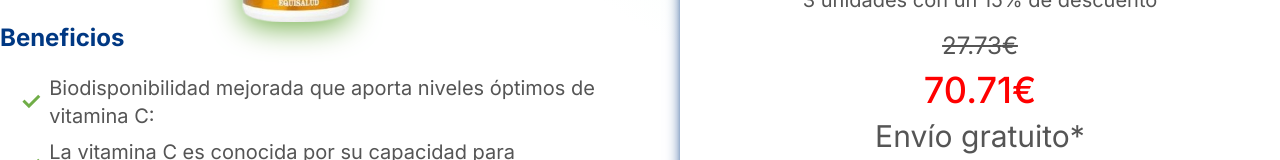
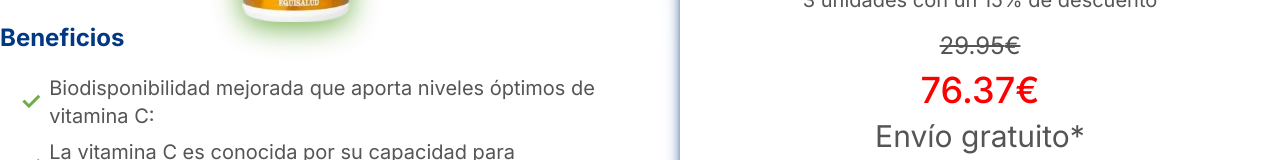
Before and after one commit to santiagomanso/natursanix-holovit, a Next.js app: page / in a window 1280 px wide. Shown: the part 374-534 px from the top of the page. Built offline with nearby package versions, Linux system fonts and the light colour scheme.

Commit message:
🔧 rework price

```diff
--- a/src/components/display-price.tsx
+++ b/src/components/display-price.tsx
@@ -18,10 +18,16 @@ export default function DisplayPrice() {
 
   const formattedDiscount = `${(item.discount * 100).toFixed(0)}%`
 
-  const newPrice = (
-    (item.originalPrice - item.originalPrice * item.discount) *
-    item.amount
-  ).toFixed(2)
+  //29.995
+  let newPrice =
+    (item.originalPrice - item.originalPrice * item.discount) * item.amount
+
+  function redondearA2Decimales(numero: number): number {
+    return Math.round(numero * 100) / 100
+  }
+
+  // const numeroConTresDecimales: number = newPrice
+  const price = redondearA2Decimales(newPrice)
 
   const savedMoney = (item.originalPrice * item.discount).toFixed(2)
 
@@ -47,7 +53,7 @@ export default function DisplayPrice() {
             {item.originalPrice}€
           </p>
           <p className='text-3xl lg:text-4xl font-medium text-accentRed'>
-            {newPrice}€
+            {price}€
           </p>
           <p className='text-xl lg:text-3xl'>Envío gratuito*</p>
           <p className='text-xl lg:text-3xl'>Envío express en 24 horas</p>
--- a/src/data/array-items.ts
+++ b/src/data/array-items.ts
@@ -7,7 +7,7 @@ export const itemsArray: Item[] = [
     discount: 0.15,
     text: '3 unidades',
     bestOffer: true,
-    originalPrice: 27.73,
+    originalPrice: 29.95,
     url: 'https://forms.zohopublic.eu/univerlifenatursanix/form/Pagolanding/formperma/IGIeJakmYJyR_zzgIRGG9GncBB0h8Nw4opVymAvw7wA?aux_op=3+unidades+con+un+15%25+de+descuento+-+76.37%E2%82%AC',
   },
   {
@@ -15,7 +15,7 @@ export const itemsArray: Item[] = [
     amount: 2,
     discount: 0.12,
     text: '2 unidades',
-    originalPrice: 27.73,
+    originalPrice: 29.95,
     url: 'https://forms.zohopublic.eu/univerlifenatursanix/form/Pagolanding/formperma/IGIeJakmYJyR_zzgIRGG9GncBB0h8Nw4opVymAvw7wA?aux_op=2+unidades+con+un+12%25+de+descuento+-+52.71%E2%82%AC',
   },
   {
@@ -23,7 +23,7 @@ export const itemsArray: Item[] = [
     amount: 1,
     discount: 0.1,
     text: '1 unidad',
-    originalPrice: 27.73,
+    originalPrice: 29.95,
     url: 'https://forms.zohopublic.eu/univerlifenatursanix/form/Pagolanding/formperma/IGIeJakmYJyR_zzgIRGG9GncBB0h8Nw4opVymAvw7wA?aux_op=1+unidad+con+un+10%25+de+descuento+-+26.96%E2%82%AC',
   },
 ]
```
